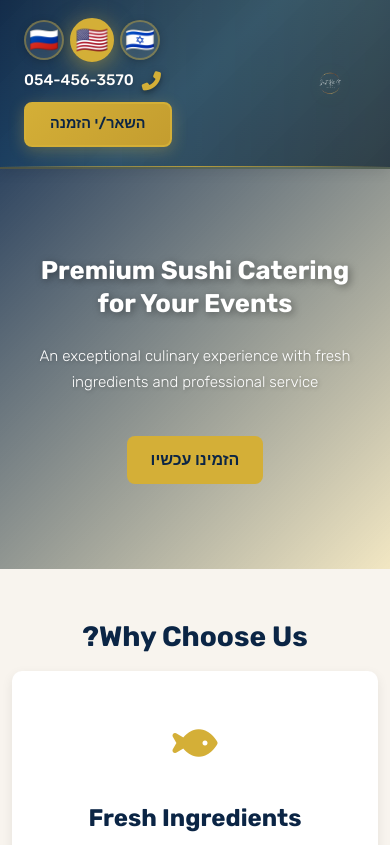
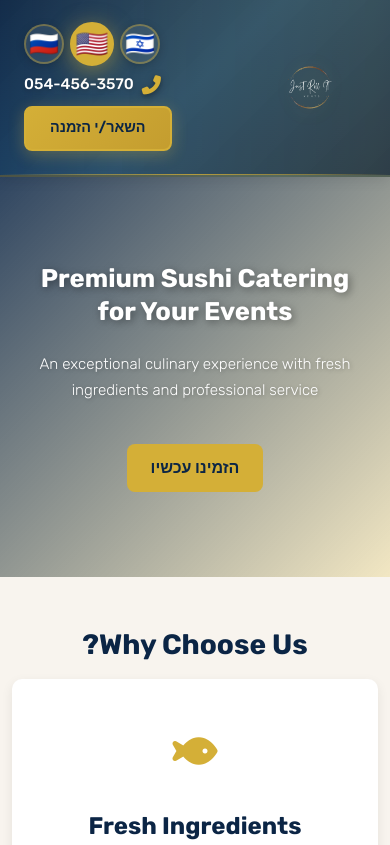
Before and after one commit to artgolwebdev/sushi, a plain HTML site: page index.html in a window 390 px wide. Shown: the top 845 px of the page. Drawn offline with nearby package versions, Linux system fonts and the light colour scheme; a web font is replaced by a local one.

Commit message:
Make logo XXL size for desktop and mobile
Logo Size Updates:
- Desktop: 120px x 120px (was 60px)
- Tablet (768px): 90px x 90px (was 45px)
- Mobile (576px): 80px x 80px (was 40px)
- Brand text size increased to 2rem (desktop)
- Header padding increased to 1.5rem for better spacing
- Gap between logo and text increased to 1rem

The logo is now much more prominent and eye-catching
across all device sizes while maintaining proper proportions.

```diff
--- a/styles.css
+++ b/styles.css
@@ -87,7 +87,7 @@ section {
     position: sticky;
     top: 0;
     z-index: 1000;
-    padding: 1rem 0;
+    padding: 1.5rem 0;
     transition: all var(--transition-speed) ease;
 
     /* Premium artistic background with gradient and pattern */
@@ -162,9 +162,9 @@ section {
 .navbar-brand {
     display: flex;
     align-items: center;
-    gap: 0.75rem;
+    gap: 1rem;
     color: var(--color-white);
-    font-size: 1.5rem;
+    font-size: 2rem;
     font-weight: 700;
     font-family: var(--font-secondary);
     position: relative;
@@ -179,8 +179,8 @@ section {
 }
 
 .logo-img {
-    width: 60px;
-    height: 60px;
+    width: 120px;
+    height: 120px;
     object-fit: contain;
     transition: all var(--transition-speed) ease;
     background: transparent;
@@ -943,16 +943,16 @@ section {
 
     /* Header */
     .header-main {
-        padding: 0.75rem 0;
+        padding: 1rem 0;
     }
 
     .navbar-brand {
-        font-size: 1.2rem;
+        font-size: 1.5rem;
     }
 
     .logo-img {
-        width: 45px;
-        height: 45px;
+        width: 90px;
+        height: 90px;
     }
 
     .header-contact {
@@ -1027,12 +1027,12 @@ section {
 
 @media (max-width: 576px) {
     .logo-img {
-        width: 40px;
-        height: 40px;
+        width: 80px;
+        height: 80px;
     }
 
     .navbar-brand {
-        font-size: 1rem;
+        font-size: 1.3rem;
     }
 
     .logo-text {
```
